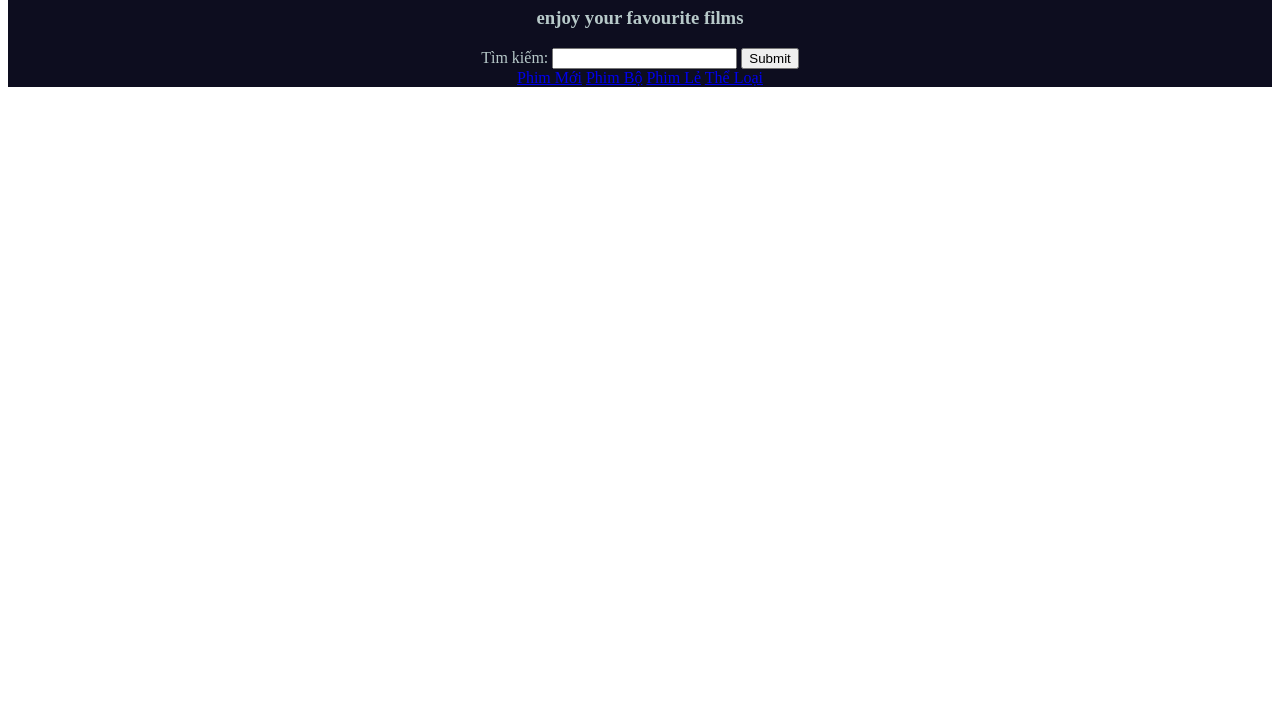
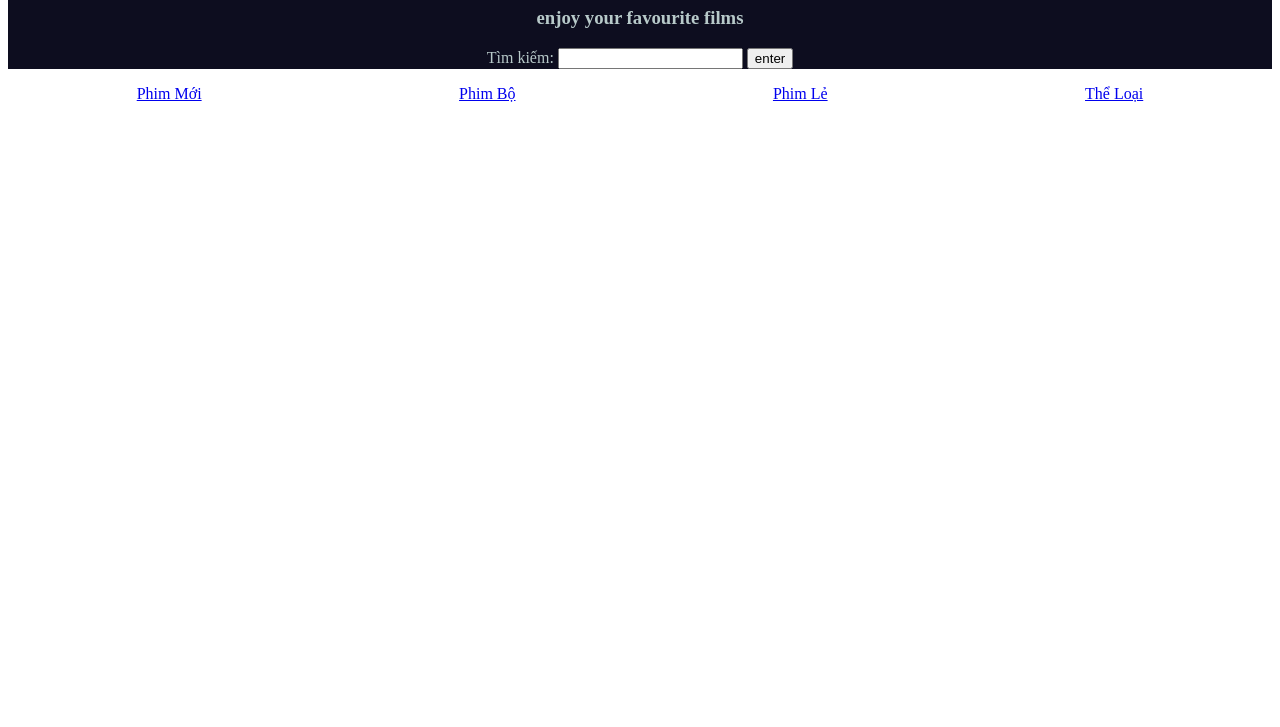
Before and after one commit to ngminhct4b05/project, a plain HTML site: page index.html in a window 1280 px wide. Shown: the part 73-800 px from the top of the page. Drawn offline with Linux system fonts and the light colour scheme.

Commit message:
iriijfir

```diff
--- a/index.css
+++ b/index.css
@@ -6,8 +6,11 @@
     text-align: center;
     font-size: 30;
 }
-.dropdown {
+.dropdown-content {
     color: mistyrose;
     text-align: center;
-    font-size: 24
+    font-size: 24;
+    width: 100%;
+    display: flex;
+    justify-content: space-around;
 }
--- a/index.html
+++ b/index.html
@@ -10,28 +10,31 @@
 </head>
 
 <body>
+    <!-- Day la phan Navbar -->
     <div class="header">
         <div class="heading">
             <h1>HOLLYHUS HOUSE</h1>
             <h3>enjoy your favourite films</h3>
 
+            <span>Tìm kiếm: </span>
+            <input type="text" name="nhập tên phim">
+            <input type="submit" value="enter">
 
-            <form>
-            Tìm kiếm:
-            <input type="text" name="nhập tên phim">
-            <input type="submit" value="Submit">
-            </form>
         </div>
-        </form>
-            <div class="dropdown">
+    </div>
 
-              <div class="dropdown-content">
+    <!-- Day la phan body  -->
+
+    <div class="dropdown">
+        <p>
+            <div class="dropdown-content">
                 <a href="#">Phim Mới</a>
                 <a href="#">Phim Bộ</a>
                 <a href="#">Phim Lẻ</a>
                 <a href="#">Thể Loại</a>
-              </div>
             </div>
+        </p>
     </div>
 </body>
+
 </html>
```
